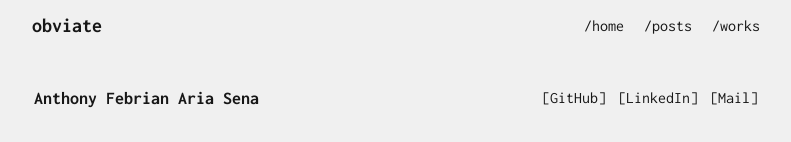
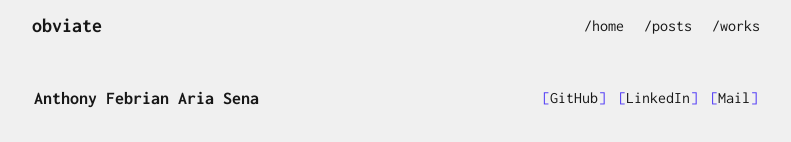
Before and after one commit to nyferin/obviate.my.id, a Next.js app: page / in a window 1280 px wide. Shown: the top 142 px of the page, without its empty margins (244-1035 px from the left). Built offline with nearby package versions, Linux system fonts and the light colour scheme.

Commit message:
fix: configure links

```diff
--- a/src/components/hero.tsx
+++ b/src/components/hero.tsx
@@ -1,4 +1,30 @@
+import Link from "next/link";
+
+export interface HeroLinkProps {
+  href: string;
+  children: React.ReactNode;
+}
+
+export interface HeroLinkData {
+  href: string;
+  text: string;
+}
+
+export function HeroLink({ href, children }: HeroLinkProps) {
+  return (
+    <Link href={href} className="text-url transition-colors" target="_blank">
+      {children}
+    </Link>
+  );
+}
+
 export function Hero() {
+  const links: HeroLinkData[] = [
+    { href: "https://github.com/nyferin", text: "GitHub" },
+    { href: "https://linkedin.com/in/nyferin", text: "LinkedIn" },
+    { href: "mailto:anthonyfebrianariasena@gmail.com", text: "Mail" },
+  ];
+
   return (
     <div className="rounded-sm px-0.5 py-3 text-justify">
       <div className="flex justify-between">
@@ -7,27 +33,14 @@ export function Hero() {
         </h2>
 
         <div className="flex items-center justify-center gap-3">
-          <p>
-            [
-            <a href="https://github.com/nyferin" target="blank">
-              GitHub
-            </a>
-            ]
-          </p>
-          <p>
-            [
-            <a href="https://linkedin.com/in/nyferin" target="_blank">
-              LinkedIn
-            </a>
-            ]
-          </p>
-          <p>
-            [
-            <a href="mailto:anthonyfebrianariasena@gmail" target="_blank">
-              Mail
-            </a>
-            ]
-          </p>
+          {links.length > 0 &&
+            links.map((link) => (
+              <HeroLink key={link.href} href={link.href}>
+                <span className="text-url-decoration">[</span>
+                {link.text}
+                <span className="text-url-decoration">]</span>
+              </HeroLink>
+            ))}
         </div>
       </div>
     </div>
```
